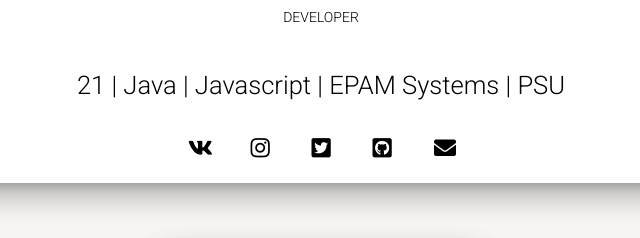
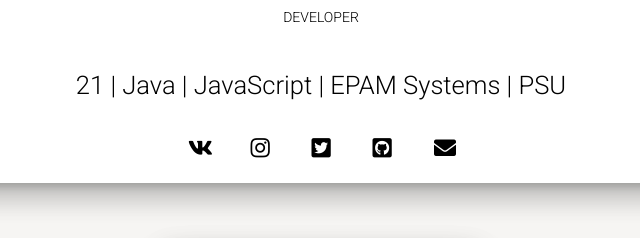
Before and after one commit to blizzmf/blizzmf.github.io, a plain HTML site: page index.html in a window 1280 px wide. Shown: the part 396-634 px from the top of the page, 319-959 px from the left. Drawn offline with Linux system fonts and the light colour scheme.

Commit message:
change desc

```diff
--- a/index.html
+++ b/index.html
@@ -81,7 +81,7 @@
                         </div>
                     </div>
                     <div class="description text-center">
-                        <h3>21 | Java | Javascript | EPAM Systems | PSU</h3>
+                        <h3>21 | Java | JavaScript | EPAM Systems | PSU</h3>
                     </div>
                     <div class="profile">
                         <a href="https://vk.com/blizzmf" target="_blank" class="btn btn-primary btn-lg btn-just-icon">
```
